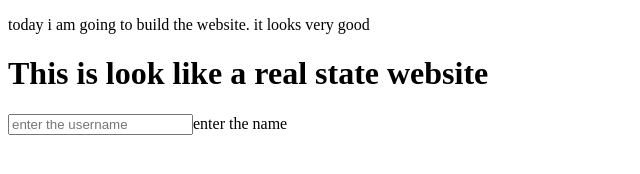
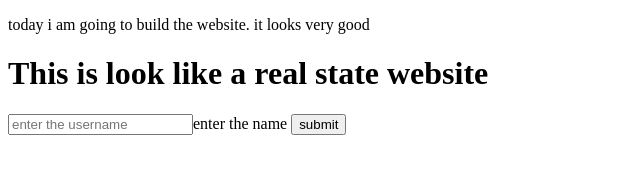
Before and after one commit to iaamirRashid/delta_demo, a plain HTML site: page index.html in a window 1280 px wide. Shown: the whole page, without its empty margins (0-640 px from the left). Drawn offline with Linux system fonts and the light colour scheme.

Commit message:
Add submit button to index.html

```diff
--- a/index.html
+++ b/index.html
@@ -9,5 +9,6 @@
     <p>today i am going to build the website. it looks very good</p>
     <h1>This is look like a real state website</h1>
     <input type="text" placeholder="enter the username" name="username" id="input">enter the name</input>
+    <button id="btn">submit</button>
 </body>
 </html>
```
